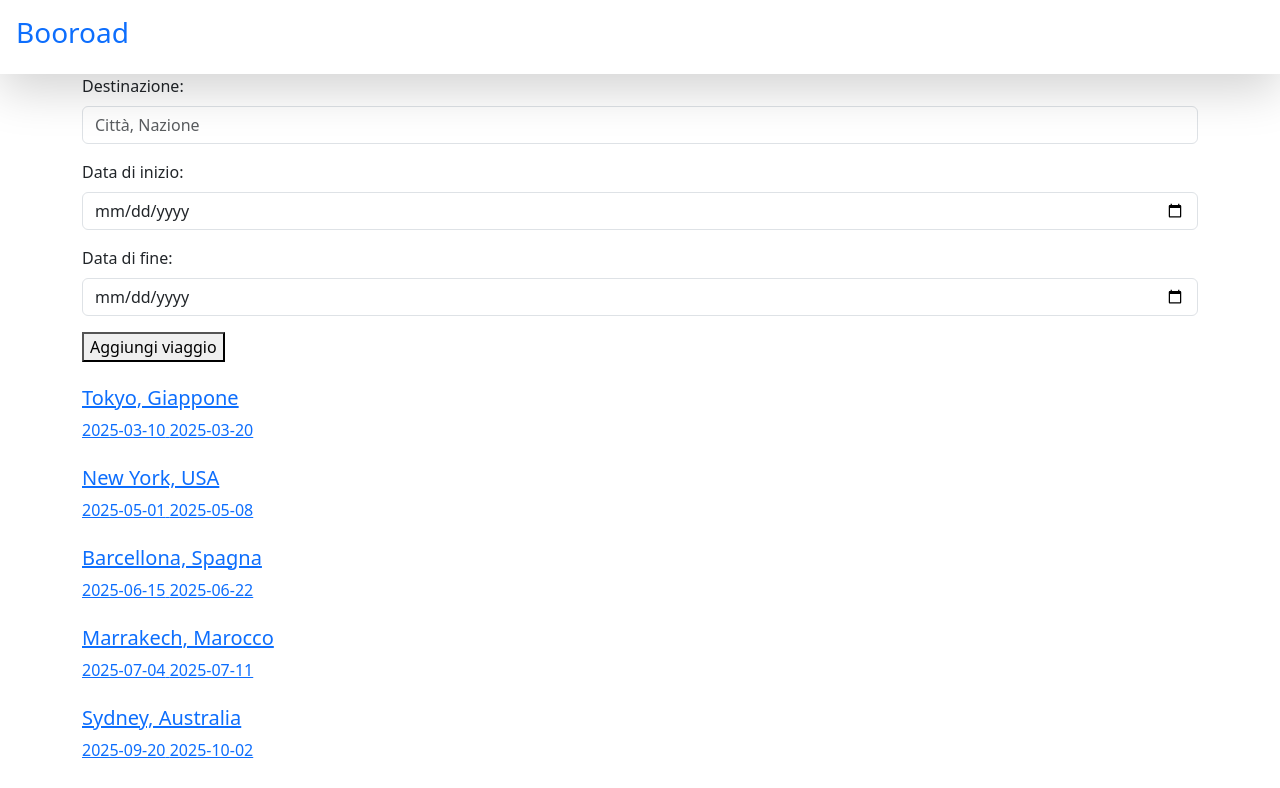
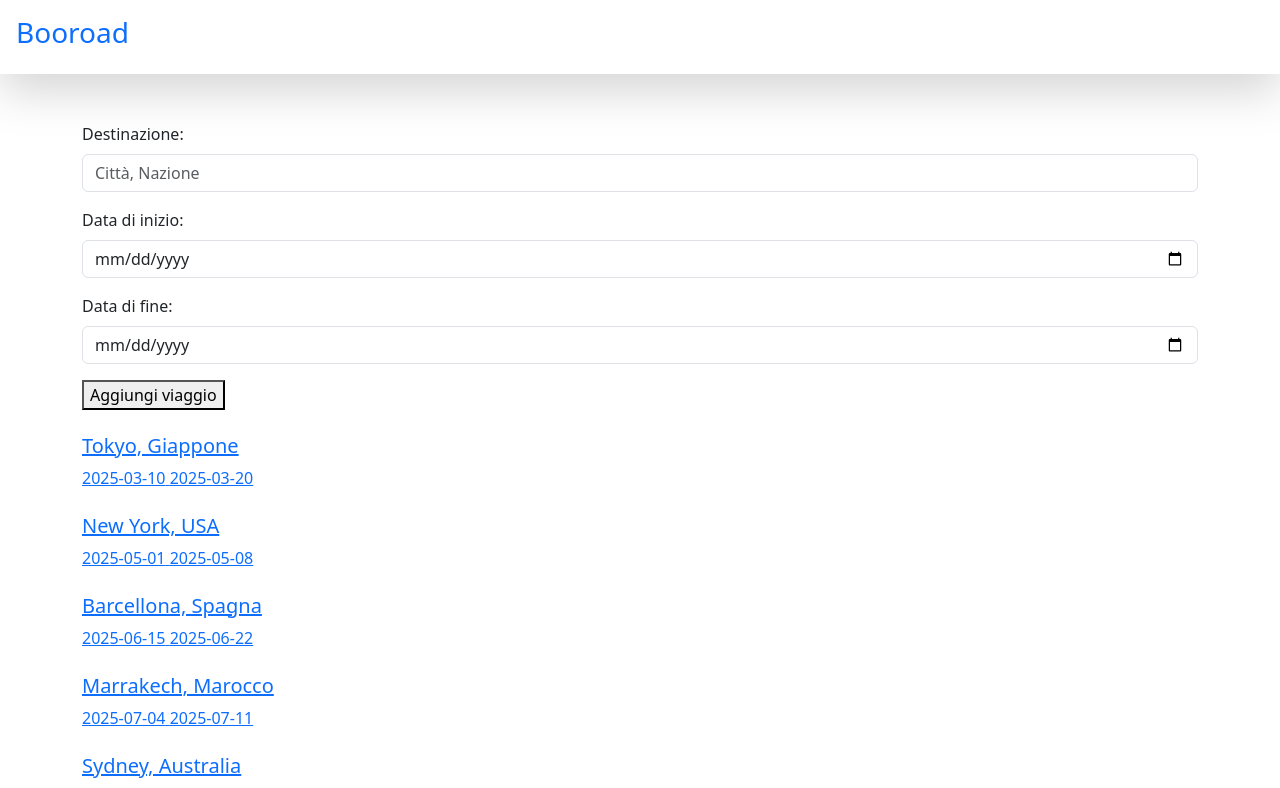
Before and after one commit to gabriele-fontana/booroad, a React (Vite) app: page / in a window 1280 px wide. Shown: the top 788 px of the page. Built offline with nearby package versions, Linux system fonts and the light colour scheme.

Commit message:
add container to pages

```diff
--- a/src/pages/DetailPage.jsx
+++ b/src/pages/DetailPage.jsx
@@ -3,10 +3,10 @@ import TravelersForm from "../components/TravelersForm";
 
 export default function DetailPage() {
     return (
-        <>
+        <div className="container py-5">
             <h1>Details</h1>
             <TravellersList />
             <TravelersForm />
-        </>
+        </div>
     )
 }
--- a/src/pages/HomePage.jsx
+++ b/src/pages/HomePage.jsx
@@ -5,9 +5,8 @@ import TravelForm from "../components/TravelForm"
 
 export default function HomePage() {
     return (
-        <div className="container">
+        <div className="container py-5">
             <TravelForm />
-
             <div>
                 {
                     viaggi.map(viaggio => (
```
